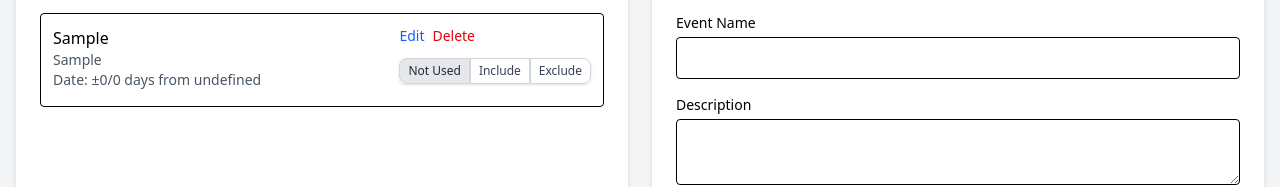
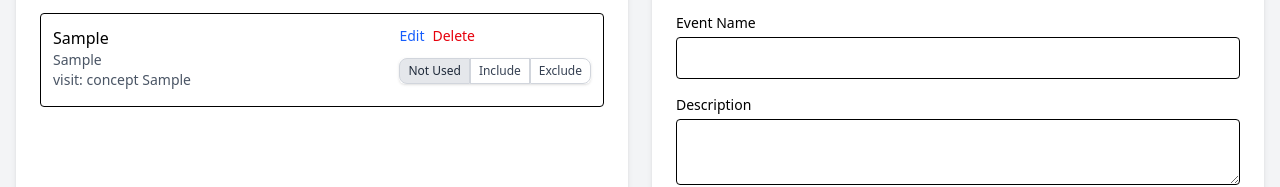
Before and after one commit to mattverantos/playground, a Next.js app in the folder cohort-builder/: page / in a window 1280 px wide. Both pictures are taken after typing "Sample", "Sample", "Sample" into the empty fields and a click on the button "Save Event". Shown: the part 155-342 px from the top of the page. Built offline with nearby package versions, Linux system fonts and the light colour scheme.

Commit message:
rename to occurrence

```diff
--- a/cohort-builder/app/components/EventBuilder.tsx
+++ b/cohort-builder/app/components/EventBuilder.tsx
@@ -1,6 +1,6 @@
 import React, { useState, useEffect } from 'react';
 import { useCohort } from '../contexts/CohortContext';
-import { Filter, FilterType, Event, ColumnFilter, FrequencyFilter } from '../types/cohort';
+import { Filter, FilterType, Event, ColumnFilter, OccurrenceFilter } from '../types/cohort';
 import { v4 as uuidv4 } from 'uuid';
 
 const domainOptions = [
@@ -163,9 +163,9 @@ const ColumnFilterComponent: React.FC<{
   );
 };
 
-// Component for Frequency Filters
-const FrequencyFilterComponent: React.FC<{
-  filter: FrequencyFilter;
+// Component for Occurrence Filters
+const OccurrenceFilterComponent: React.FC<{
+  filter: OccurrenceFilter;
   updateFilter: (id: string, field: string, value: any) => void;
 }> = ({ filter, updateFilter }) => {
   const handleUpdate = (field: string, value: any) => {
@@ -177,13 +177,13 @@ const FrequencyFilterComponent: React.FC<{
       <EntitySelector entity={filter.entity} updateFilter={handleUpdate} />
       <div className="p-3 border rounded bg-gray-50">
         <div className="mb-2">
-          <label className="block text-sm font-medium mb-1">Frequency Type</label>
+          <label className="block text-sm font-medium mb-1">Occurrence Type</label>
           <div className="flex gap-4">
             <label className="inline-flex items-center">
               <input
                 type="radio"
-                checked={filter.frequencyType === 'index'}
-                onChange={() => handleUpdate('frequencyType', 'index')}
+                checked={filter.occurrenceType === 'index'}
+                onChange={() => handleUpdate('occurrenceType', 'index')}
                 className="mr-2"
               />
               Index
@@ -191,8 +191,8 @@ const FrequencyFilterComponent: React.FC<{
             <label className="inline-flex items-center">
               <input
                 type="radio"
-                checked={filter.frequencyType === 'window'}
-                onChange={() => handleUpdate('frequencyType', 'window')}
+                checked={filter.occurrenceType === 'window'}
+                onChange={() => handleUpdate('occurrenceType', 'window')}
                 className="mr-2"
               />
               Window
@@ -200,7 +200,7 @@ const FrequencyFilterComponent: React.FC<{
           </div>
         </div>
 
-        {filter.frequencyType === 'index' ? (
+        {filter.occurrenceType === 'index' ? (
           <div>
             <label className="block text-sm font-medium mb-1">Select Index</label>
             <select
@@ -263,7 +263,7 @@ const FilterWrapper: React.FC<{
       <div className="flex justify-between mb-2">
         <span className="font-medium">
           {filter.type === 'column' ? 'Column Filter' :
-           'Frequency Filter'} {index + 1}
+           'Occurrence Filter'} {index + 1}
         </span>
         <button
           onClick={() => removeFilter(filter.id)}
@@ -294,9 +294,9 @@ const FilterWrapper: React.FC<{
         />
       )}
 
-      {filter.type === 'frequency' && (
-        <FrequencyFilterComponent
-          filter={filter as FrequencyFilter}
+      {filter.type === 'occurrence' && (
+        <OccurrenceFilterComponent
+          filter={filter as OccurrenceFilter}
           updateFilter={updateFilter}
         />
       )}
@@ -322,13 +322,13 @@ const EventBuilder: React.FC = () => {
     columnName: columnOptions[0].value,
   });
 
-  // Generate empty frequency filter template
-  const newFrequencyFilter = (operator?: 'AND' | 'OR'): FrequencyFilter => ({
+  // Generate empty occurrence filter template
+  const newOccurrenceFilter = (operator?: 'AND' | 'OR'): OccurrenceFilter => ({
     id: uuidv4(),
-    type: 'frequency',
+    type: 'occurrence',
     logicalOperator: operator,
     entity: domainOptions[0].value,
-    frequencyType: 'index',
+    occurrenceType: 'index',
     index: 1,
   });
 
@@ -353,8 +353,8 @@ const EventBuilder: React.FC = () => {
       case 'column':
         setFilters([...filters, newColumnFilter(operator)]);
         break;
-      case 'frequency':
-        setFilters([...filters, newFrequencyFilter(operator)]);
+      case 'occurrence':
+        setFilters([...filters, newOccurrenceFilter(operator)]);
         break;
       default:
         setFilters([...filters, newColumnFilter(operator)]);
@@ -478,7 +478,7 @@ const EventBuilder: React.FC = () => {
                   onChange={(e) => setFilterToAdd(e.target.value as FilterType)}
                 >
                   <option value="column">Column Filter</option>
-                  <option value="frequency">Frequency Filter</option>
+                  <option value="occurrence">Occurrence Filter</option>
                 </select>
                 <button
                   onClick={addFilter}
--- a/cohort-builder/app/components/EventList.tsx
+++ b/cohort-builder/app/components/EventList.tsx
@@ -1,6 +1,6 @@
 import React from 'react';
 import { useCohort } from '../contexts/CohortContext';
-import { Event, Filter } from '../types/cohort';
+import { ColumnFilter, Event, Filter, OccurrenceFilter } from '../types/cohort';
 
 const EventList: React.FC = () => {
   const { state, dispatch } = useCohort();
@@ -28,19 +28,42 @@ const EventList: React.FC = () => {
   };
 
   const renderFilterSummary = (event: Event) => {
+    // Helper function to get ordinal suffix
+    const getOrdinalSuffix = (num: number): string => {
+      const j = num % 10;
+      const k = num % 100;
+      if (j === 1 && k !== 11) return "st";
+      if (j === 2 && k !== 12) return "nd";
+      if (j === 3 && k !== 13) return "rd";
+      return "th";
+    };
+
     return (
       <div className="text-sm text-gray-600">
         {event.filters.map((filter: Filter, index: number) => (
           <div key={filter.id} className="mb-1">
             {index > 0 && <span className="font-semibold">{filter.logicalOperator} </span>}
-            {filter.type === 'concept' ? (
-              <span>Concept: {filter.domain} {filter.operator} {filter.value || filter.minValue}</span>
+
+            {filter.type === 'column' ? (
+              <span>
+                {(filter as ColumnFilter).entity && `${(filter as ColumnFilter).entity}: `}
+                {(filter as ColumnFilter).columnName || 'Column'}{' '}
+                {(filter as ColumnFilter).operator && ` ${(filter as ColumnFilter).operator}`}{' '}
+                {(filter as ColumnFilter).isNumeric
+                  ? `${(filter as ColumnFilter).minValue || (filter as ColumnFilter).value || ''}${(filter as ColumnFilter).maxValue ? ' to ' + (filter as ColumnFilter).maxValue : ''}`
+                  : (filter as ColumnFilter).value || ''
+                }
+              </span>
             ) : (
-              <span>Date: {filter.dateType} {
-                filter.dateType === 'absolute' ?
-                  `${filter.startDate} to ${filter.endDate}` :
-                  `±${filter.daysBefore || 0}/${filter.daysAfter || 0} days from ${eventMap[filter.referencedEventId as string]?.name}`
-              }</span>
+              <span>
+                Occurrence: {(filter as OccurrenceFilter).occurrenceType === 'index'
+                  ? `${(filter as OccurrenceFilter).index === 'last'
+                      ? 'Last'
+                      : `${(filter as OccurrenceFilter).index}${getOrdinalSuffix(Number((filter as OccurrenceFilter).index))}`
+                    } occurrence`
+                  : `${(filter as OccurrenceFilter).windowType || 'rolling'} window of ${(filter as OccurrenceFilter).windowDays || 0} days`
+                }
+              </span>
             )}
           </div>
         ))}
--- a/cohort-builder/app/types/cohort.ts
+++ b/cohort-builder/app/types/cohort.ts
@@ -1,4 +1,4 @@
-export type FilterType = 'column' | 'frequency';
+export type FilterType = 'column' | 'occurrence';
 
 export interface BaseFilter {
   id: string;
@@ -21,15 +21,15 @@ export interface ColumnFilter extends BaseFilter {
 }
 
 // New filter type for frequency filtering
-export interface FrequencyFilter extends BaseFilter {
-  type: 'frequency';
-  frequencyType?: 'index' | 'window';
+export interface OccurrenceFilter extends BaseFilter {
+  type: 'occurrence';
+  occurrenceType?: 'index' | 'window';
   index?: number | 'last'; // For index type: 1st (1), 2nd (2), etc., or 'last'
   windowType?: 'rolling' | 'fixed'; // For window type
   windowDays?: number; // Number of days for the window
 }
 
-export type Filter = ColumnFilter | FrequencyFilter;
+export type Filter = ColumnFilter | OccurrenceFilter;
 
 export interface Event {
   id: string;
```
